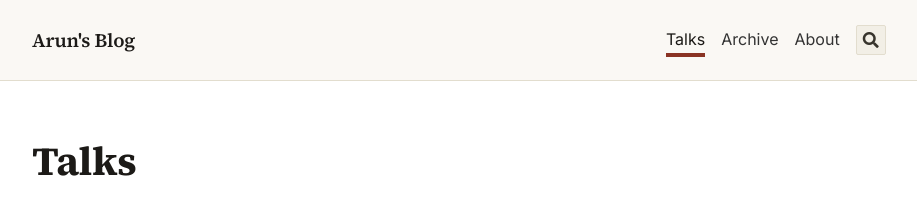
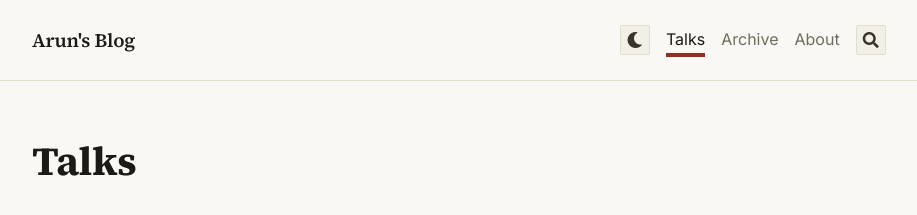
Before and after one commit to Arunprakash-A/Arunprakash-a.github.io, a Jekyll site: the page built from talks.md, in a window 1280 px wide. Shown: the top 215 px of the page, without its empty margins (181-1098 px from the left). Built offline with Jekyll 4.4.1, drawn with Linux system fonts in a browser that asks for light colours; nearby versions of some CDN libraries; some of the changed text lies outside the part shown.

Commit message:
Add dark mode toggle, simplify footer, fix nav/post-title colors
- Footer: drop the copyright icon/site title/year, keep just "Made with
  Jekyll."
- Add a light/dark theme toggle in the header (moon/sun button), backed by
  CSS custom properties in custom.scss, an inline no-FOUC init script that
  respects prefers-color-scheme, and localStorage persistence
- Fix .page__main-inner/.page__sidebar being hardcoded to a white
  background at compile time, which left the content area white while the
  header/footer went dark
- Fix header brand + nav item colors: the theme's compiled `:link`/
  `:visited` selectors outrank a plain override on specificity, so inactive
  nav items were stuck at a hardcoded #333 regardless of theme; recolor to
  the accent (warm light-orange) in dark mode
- Fix the same specificity issue for .item__header/.card__header (post
  titles on the home feed and archive list), which were black by default
  and only showed color on hover via the theme's hardcoded red

```diff
--- a/_includes/footer.html
+++ b/_includes/footer.html
@@ -22,15 +22,9 @@
         {%- include author-links.html author=_site_author -%}
       </div>
     </div>
-    {%- include snippets/get-locale-string.html key='COPYRIGHT_DATES' -%}
-    {%- assign _locale_copyright_dates = __return -%}
     <div class="site-info mt-2">
       <div>
-        {%- include snippets/get-locale-string.html key='COPYRIGHT_DATES' -%}
-        {%- assign _locale_copyright_dates = __return -%}
-        © {{ site.title }} {{ _locale_copyright_dates }},
-        Powered by <a title="Jekyll is a simple, blog-aware, static site generator." href="http://jekyllrb.com/">Jekyll</a> & <a
-        title="TeXt is a super customizable Jekyll theme." href="https://github.com/kitian616/jekyll-TeXt-theme">TeXt Theme</a>.
+        Made with <a title="Jekyll is a simple, blog-aware, static site generator." href="http://jekyllrb.com/">Jekyll</a>.
       </div>
     </div>
   </div>
--- a/_includes/head/custom.html
+++ b/_includes/head/custom.html
@@ -1,3 +1,14 @@
 <!-- start custom head snippets -->
 
+<meta name="color-scheme" content="light dark">
+<script>
+  (function () {
+    try {
+      var stored = localStorage.getItem('theme');
+      var theme = stored || (window.matchMedia('(prefers-color-scheme: dark)').matches ? 'dark' : 'light');
+      document.documentElement.setAttribute('data-theme', theme);
+    } catch (e) {}
+  })();
+</script>
+
 <!-- end custom head snippets -->
--- a/_includes/header.html
+++ b/_includes/header.html
@@ -18,6 +18,10 @@
         {%- if site.search.provider -%}
           <button class="button button--secondary button--circle search-button js-search-toggle"><i class="fas fa-search"></i></button>
         {%- endif -%}
+        <button type="button" class="button button--secondary button--circle theme-toggle js-theme-toggle" aria-label="Toggle dark mode" title="Toggle dark mode">
+          <i class="fas fa-moon icon-dark"></i>
+          <i class="fas fa-sun icon-light"></i>
+        </button>
       </div>
       {%- if site.data.navigation.header -%}
       <nav class="navigation">
@@ -42,3 +46,15 @@
       {%- endif -%}
     </div>
   </header>
+<script>
+  (function () {
+    var toggle = document.querySelector('.js-theme-toggle');
+    if (!toggle) { return; }
+    toggle.addEventListener('click', function () {
+      var root = document.documentElement;
+      var next = root.getAttribute('data-theme') === 'dark' ? 'light' : 'dark';
+      root.setAttribute('data-theme', next);
+      try { localStorage.setItem('theme', next); } catch (e) {}
+    });
+  })();
+</script>
--- a/_sass/custom.scss
+++ b/_sass/custom.scss
@@ -5,18 +5,39 @@
    Overrides the TeXt theme's default palette + type system with a quieter,
    paper-and-ink look: warm off-white background, a serif for reading,
    a single muted accent, and flat (non-rounded, non-shadowed) chrome.
+
+   Colors are CSS custom properties so the theme can be flipped at runtime
+   (see .js-theme-toggle in header.html + the init script in head/custom.html)
+   without a second stylesheet. --code-bg is intentionally NOT re-themed for
+   dark mode: the syntax-highlight token colors (skins/highlight/tomorrow)
+   are fixed dark-on-light, so code blocks stay on a light card in both
+   themes rather than becoming unreadable.
    ========================================================================== */
 
 @import url('https://fonts.googleapis.com/css2?family=Source+Serif+4:ital,opsz,wght@0,8..60,400;0,8..60,500;0,8..60,600;0,8..60,700;1,8..60,400&family=Inter:wght@400;500;600&display=swap');
 
-$ink:         #1c1a17;
-$ink-soft:    #37342c;
-$ink-faint:   #726c5e;
-$paper:       #faf8f4;
-$paper-alt:   #f2efe6;
-$rule:        #e2ddce;
-$accent:      #8a3324;
-$accent-soft: rgba(#8a3324, .08);
+:root {
+  --ink:         #1c1a17;
+  --ink-soft:    #37342c;
+  --ink-faint:   #726c5e;
+  --paper:       #faf8f4;
+  --paper-alt:   #f2efe6;
+  --code-bg:     #f2efe6;
+  --rule:        #e2ddce;
+  --accent:      #8a3324;
+  --accent-soft: rgba(138, 51, 36, .08);
+}
+
+:root[data-theme="dark"] {
+  --ink:         #f1ece0;
+  --ink-soft:    #d7d0c0;
+  --ink-faint:   #97907e;
+  --paper:       #1b1a17;
+  --paper-alt:   #262420;
+  --rule:        #3c382f;
+  --accent:      #dd8a68;
+  --accent-soft: rgba(221, 138, 104, .14);
+}
 
 $serif: "Source Serif 4", Georgia, "Times New Roman", serif;
 $sans:  "Inter", -apple-system, BlinkMacSystemFont, "Segoe UI", Helvetica, Arial, sans-serif;
@@ -24,37 +45,51 @@
 /* -- base ---------------------------------------------------------------- */
 
 html, body {
-  background: $paper;
+  background: var(--paper);
+}
+
+html {
+  transition: background-color .2s ease;
+}
+
+/* the theme hardcodes these two containers to $background-color (white) at
+   compile time; without this override the header/footer would flip to the
+   dark palette but the actual page body between them would stay white */
+.page__main-inner,
+.page__sidebar {
+  background-color: var(--paper) !important;
+  transition: background-color .2s ease;
 }
 
 body {
   font-family: $sans;
-  color: $ink-soft;
+  color: var(--ink-soft);
+  transition: background-color .2s ease, color .2s ease;
 
-  ::-moz-selection { background: $accent-soft; }
-  ::selection      { background: $accent-soft; }
+  ::-moz-selection { background: var(--accent-soft); }
+  ::selection      { background: var(--accent-soft); }
 }
 
 h1, h2, h3, h4, h5, h6 {
   font-family: $serif;
   font-weight: 600;
   letter-spacing: -.01em;
-  color: $ink;
+  color: var(--ink);
 }
 
 a {
   font-weight: 500;
-  color: $accent;
+  color: var(--accent);
   &:hover, &:focus {
-    color: $ink;
+    color: var(--ink);
   }
 }
 
-strong { color: $ink; }
+strong { color: var(--ink); }
 
 hr {
   border: none;
-  border-top: 1px solid $rule;
+  border-top: 1px solid var(--rule);
 }
 
 /* flatten corners + shadows everywhere for a plainer, printed feel */
@@ -73,9 +108,10 @@
 /* -- header / footer: drop the colour block, use a hairline rule -------- */
 
 .header {
-  background: $paper !important;
-  border-bottom: 1px solid $rule;
-  a { color: $ink-soft; }
+  background: var(--paper) !important;
+  border-bottom: 1px solid var(--rule);
+  transition: background-color .2s ease, border-color .2s ease;
+  a { color: var(--ink-soft); }
 }
 
 .header__brand {
@@ -83,42 +119,73 @@
   & > a {
     font-family: $serif;
     font-weight: 600;
-    color: $ink !important;
+    color: var(--ink) !important;
     letter-spacing: -.01em;
   }
 }
 
 .navigation__item {
-  a { color: $ink-faint; }
+  /* !important needed: the theme's own `.header a:link, .header a:visited`
+     rule outranks a plain `.navigation__item a` on specificity, so without
+     this the inactive nav items fall back to its hardcoded #333 */
+  a { color: var(--ink-faint) !important; }
 }
 .navigation__item--active {
-  a { color: $ink !important; }
-  &::after { border-color: $accent !important; }
+  a { color: var(--ink) !important; }
+  &::after { border-color: var(--accent) !important; }
+}
+
+/* dark theme: swap the brand + nav text from ink to the warm accent instead
+   of a washed-out grey-on-black */
+:root[data-theme="dark"] {
+  .header__brand > a,
+  .navigation__item a,
+  .navigation__item--active a {
+    color: var(--accent) !important;
+  }
+  .navigation__item a {
+    opacity: .75;
+  }
+  .navigation__item--active a {
+    opacity: 1;
+  }
+}
+
+/* -- theme toggle ---------------------------------------------------------- */
+
+.theme-toggle {
+  margin-left: map-get($spacers, 2);
+  .icon-light { display: none; }
+}
+:root[data-theme="dark"] .theme-toggle {
+  .icon-dark  { display: none; }
+  .icon-light { display: inline-block; }
 }
 
 .footer {
-  background: $paper-alt !important;
-  border-top: 1px solid $rule;
-  color: $ink-faint;
-  a { color: $ink-faint; }
+  background: var(--paper-alt) !important;
+  border-top: 1px solid var(--rule);
+  color: var(--ink-faint);
+  transition: background-color .2s ease, border-color .2s ease;
+  a { color: var(--ink-faint); }
 }
 
 /* -- buttons -------------------------------------------------------------- */
 
 .button--primary {
-  background-color: $ink !important;
-  color: $paper !important;
-  &:hover { background-color: $accent !important; }
+  background-color: var(--ink) !important;
+  color: var(--paper) !important;
+  &:hover { background-color: var(--accent) !important; }
 }
 .button--secondary {
-  background-color: $paper-alt !important;
-  color: $ink-soft !important;
-  border: 1px solid $rule;
+  background-color: var(--paper-alt) !important;
+  color: var(--ink-soft) !important;
+  border: 1px solid var(--rule);
 }
 .button--outline-primary {
-  color: $accent !important;
-  border-color: $accent !important;
-  &:hover { background-color: $accent !important; color: $paper !important; }
+  color: var(--accent) !important;
+  border-color: var(--accent) !important;
+  &:hover { background-color: var(--accent) !important; color: var(--paper) !important; }
 }
 .navigation__item--active a,
 .tag-button, .tag-button-1, .tag-button-2, .tag-button-3, .tag-button-4 {
@@ -128,14 +195,24 @@
 /* -- cards / article list -------------------------------------------------- */
 
 .card {
-  border: 1px solid $rule;
-  background: #fff;
+  border: 1px solid var(--rule);
+  background: var(--paper);
 }
 .card__header, .card__header > a {
-  color: $ink;
+  color: var(--ink) !important;
+  &:hover, &:focus { color: var(--accent) !important; }
 }
 .item__meta {
-  color: $ink-faint;
+  color: var(--ink-faint);
+}
+
+/* post title links (home feed uses `.item__header` via the 'item' list
+   type; archive uses it via 'brief'). The theme hardcodes these to black
+   with a hover-only red via the link-colors mixin, whose compiled
+   `:link`/`:visited` selectors outrank a plain override, hence !important */
+a > .item__header, a.item__header, .item__header > a {
+  color: var(--ink) !important;
+  &:hover, &:focus { color: var(--accent) !important; }
 }
 
 /* -- article content: serif reading column -------------------------------- */
@@ -143,22 +220,23 @@
 .article__content {
   font-family: $serif;
   font-size: 1.08rem;
-  color: $ink-soft;
+  color: var(--ink-soft);
 
   code {
     font-family: Menlo, Monaco, Consolas, monospace;
-    background-color: $paper-alt;
+    color: #37342c;
+    background-color: var(--code-bg);
   }
   .highlighter-rouge > .highlight, figure.highlight {
-    & > pre { background-color: $paper-alt; }
+    & > pre { background-color: var(--code-bg); }
   }
   blockquote {
-    color: $ink-faint;
-    border-left-color: $rule;
+    color: var(--ink-faint);
+    border-left-color: var(--rule);
   }
   table {
-    th, td { border-color: $rule; }
-    thead, tfoot { background-color: $paper-alt; }
+    th, td { border-color: var(--rule); }
+    thead, tfoot { background-color: var(--paper-alt); }
   }
 }
 
@@ -171,7 +249,7 @@
 .talks-intro {
   max-width: 40rem;
   margin-top: -.5rem !important;
-  color: $ink-faint;
+  color: var(--ink-faint);
   font-size: 1.08rem;
 }
 
@@ -180,14 +258,14 @@
 
   .talk {
     padding: map-get($spacers, 5) 0;
-    border-bottom: 1px solid $rule;
+    border-bottom: 1px solid var(--rule);
     &:first-child { padding-top: 0; }
     &:last-child { padding-bottom: map-get($spacers, 3); border-bottom: none; }
 
     h2 {
       margin-top: map-get($spacers, 1) !important;
       padding-bottom: map-get($spacers, 2);
-      border-color: $rule;
+      border-color: var(--rule);
     }
 
     ul {
@@ -195,7 +273,7 @@
       list-style: none;
       font-family: $sans;
       font-size: .95rem;
-      color: $ink-faint;
+      color: var(--ink-faint);
       li {
         position: relative;
         padding-left: 1.15rem;
@@ -204,7 +282,7 @@
           content: "\2014";
           position: absolute;
           left: 0;
-          color: $accent;
+          color: var(--accent);
         }
       }
     }
@@ -217,13 +295,13 @@
     font-weight: 600;
     letter-spacing: .09em;
     text-transform: uppercase;
-    color: $accent;
+    color: var(--accent);
   }
 
   .talk__video {
     max-width: 640px;
     margin: map-get($spacers, 3) 0 map-get($spacers, 1) 0;
-    border: 1px solid $rule;
+    border: 1px solid var(--rule);
     border-radius: 2px;
     overflow: hidden;
   }
@@ -246,20 +324,20 @@
     }
     .tag-button {
       background-color: transparent !important;
-      color: $ink-faint !important;
-      border: 1px solid $rule;
+      color: var(--ink-faint) !important;
+      border: 1px solid var(--rule);
       border-radius: 2px !important;
       font-family: $sans;
       font-size: .8rem;
       font-weight: 500;
       &:hover {
-        color: $ink !important;
-        border-color: $ink-faint;
+        color: var(--ink) !important;
+        border-color: var(--ink-faint);
       }
       &.focus {
-        background-color: $ink !important;
-        color: $paper !important;
-        border-color: $ink;
+        background-color: var(--ink) !important;
+        color: var(--paper) !important;
+        border-color: var(--ink);
       }
       .tag-button__count {
         color: inherit;
@@ -272,13 +350,13 @@
     padding-bottom: map-get($spacers, 2);
     margin-top: map-get($spacers, 5) !important;
     font-size: 1.6rem;
-    border-bottom: 1px solid $rule;
+    border-bottom: 1px solid var(--rule);
   }
 
   .items {
     .item {
       padding: map-get($spacers, 2) 0;
-      border-bottom: 1px solid $rule;
+      border-bottom: 1px solid var(--rule);
       &:last-child { border-bottom: none; }
     }
     .item__content {
@@ -295,14 +373,12 @@
       padding-right: 0;
       font-family: $sans;
       font-size: .8rem;
-      color: $ink-faint;
+      color: var(--ink-faint);
     }
     .item__header {
       font-family: $serif;
       font-size: 1.05rem;
       font-weight: 500;
-      color: $ink;
-      &:hover { color: $accent; }
     }
   }
 }
@@ -310,12 +386,12 @@
 /* -- author profile / tags -------------------------------------------------- */
 
 .author-profile {
-  background-color: $paper-alt;
-  border: 1px solid $rule;
+  background-color: var(--paper-alt);
+  border: 1px solid var(--rule);
 }
 .author-profile__name {
   font-family: $serif;
-  a { color: $ink; }
+  a { color: var(--ink); }
 }
 
 /* end custom scss snippet */
```
